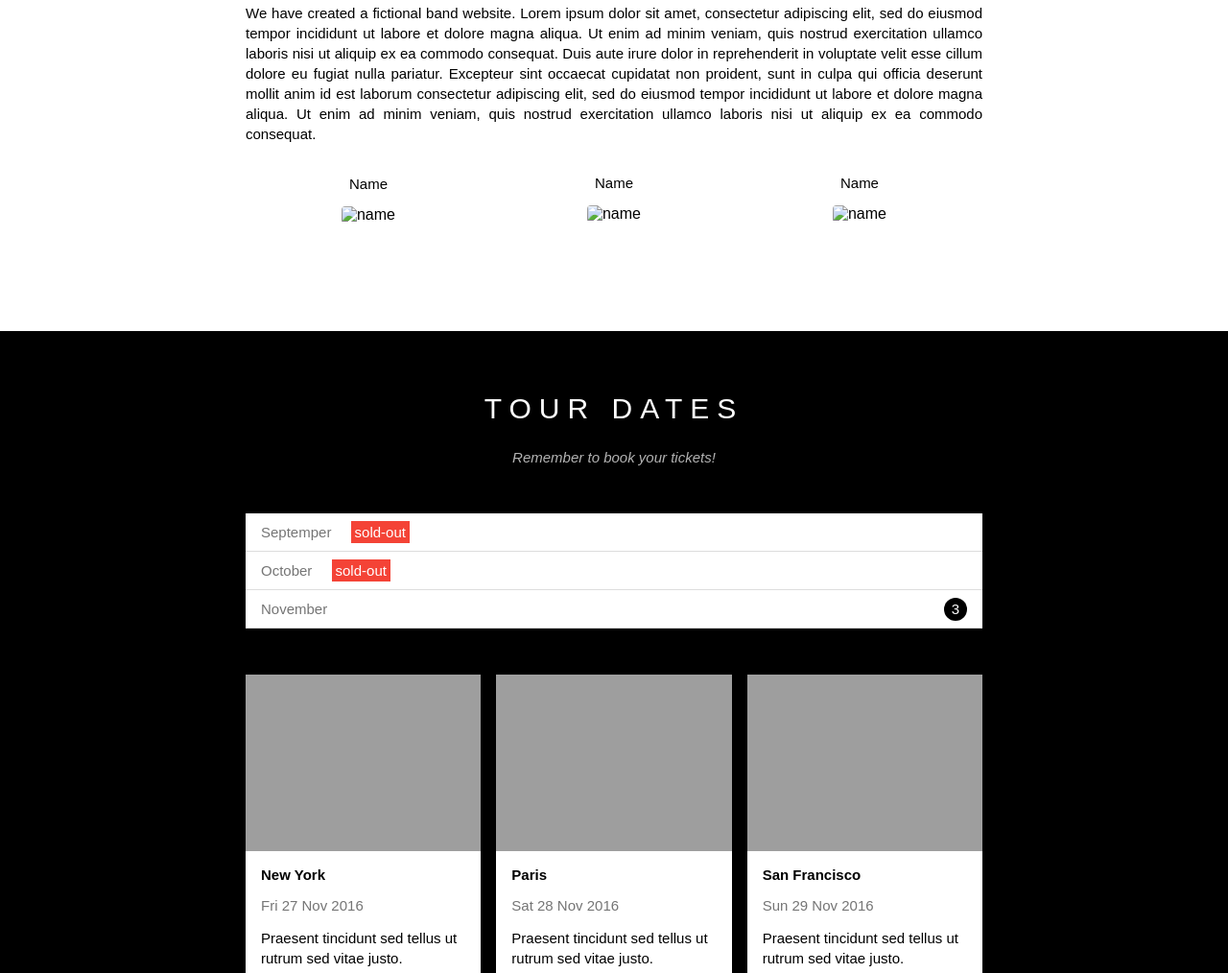
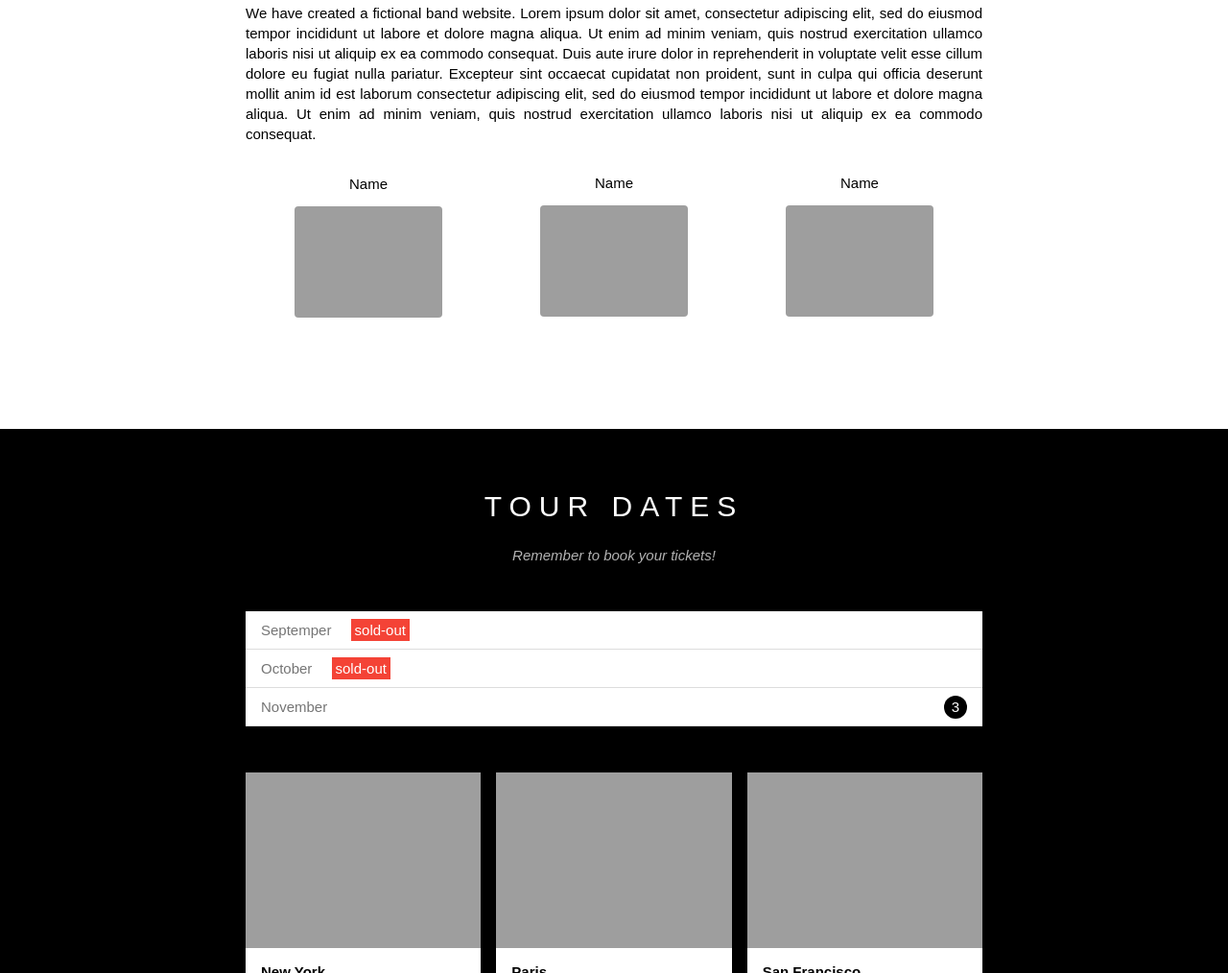
Before and after one commit to HoangAnhTuan2902/The_Band, a plain HTML site: page index.html in a window 1280 px wide. Shown: the part 848-1862 px from the top of the page at 96% size. Drawn offline with Linux system fonts and the light colour scheme; the site is published under a folder, as on GitHub Pages, so addresses that start at the root find nothing.

Commit message:
Update index.html

```diff
--- a/index.html
+++ b/index.html
@@ -67,21 +67,21 @@
             <div class="col col-third s-col-full mt-33 text-center">
               <div class="member-name">Name</div>
               <img
-                src="/accets/img/band/bandmember.jpg"
+                src="./accets/img/band/bandmember.jpg"
                 alt="name"
                 class="member-img" />
             </div>
             <div class="col col-third s-col-full mt-32 text-center">
               <div class="member-name">Name</div>
               <img
-                src="/accets/img/band/bandmember.jpg"
+                src="./accets/img/band/bandmember.jpg"
                 alt="name"
                 class="member-img" />
             </div>
             <div class="col col-third s-col-full mt-32 text-center">
               <div class="member-name">Name</div>
               <img
-                src="/accets/img/band/bandmember.jpg"
+                src="./accets/img/band/bandmember.jpg"
                 alt="name"
                 class="member-img" />
             </div>
```
